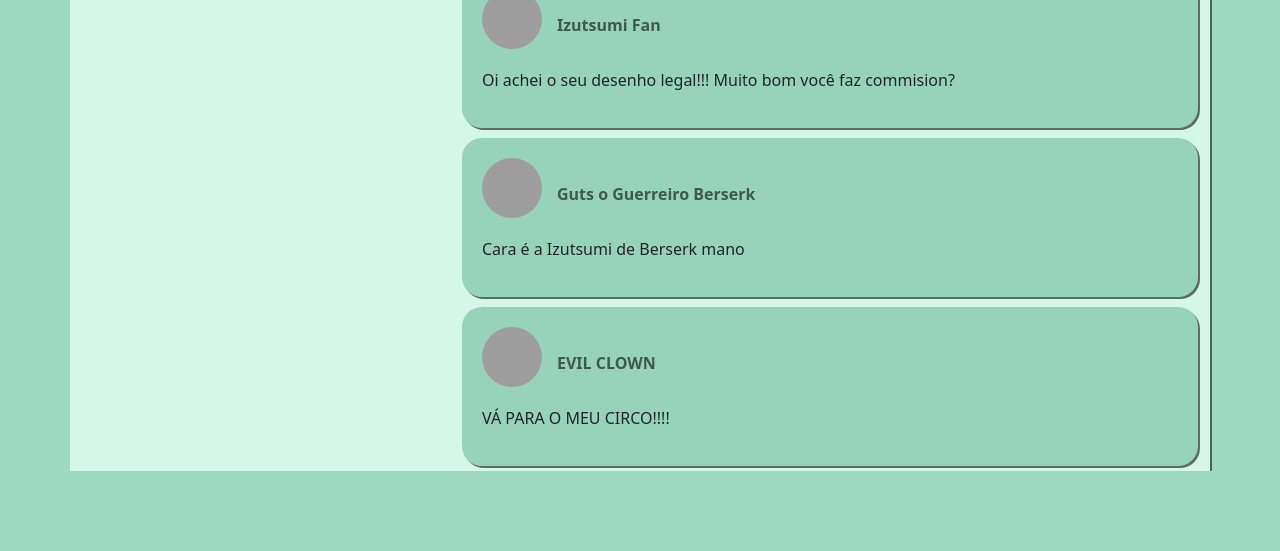
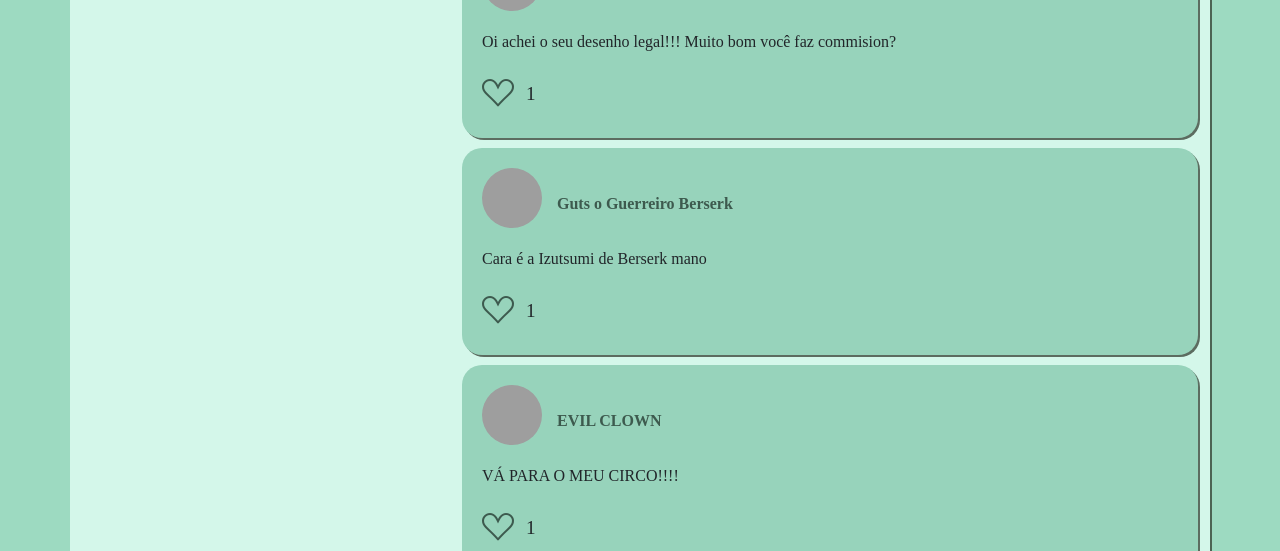
Before and after one commit to mako8231/kai-space, a Vue app in the folder frontend/: page /thread in a window 1280 px wide. Shown: the part 983-1534 px from the top of the page. Before the commit the page ends 1454 px from the top, so only its background shows below. Built offline with nearby package versions, Linux system fonts and the light colour scheme; grey boxes are pictures that could not be loaded.

Commit message:
Silly changes, added icon for like button

```diff
--- a/frontend/package.json
+++ b/frontend/package.json
@@ -15,6 +15,7 @@
     "@floating-ui/vue": "^1.1.5",
     "@popperjs/core": "^2.11.8",
     "bootstrap": "^5.3.3",
+    "bootstrap-icons": "^1.11.3",
     "jquery": "^3.7.1",
     "pinia": "^2.2.6",
     "vue": "^3.5.12",
--- a/frontend/src/assets/main.css
+++ b/frontend/src/assets/main.css
@@ -1,4 +1,7 @@
 body {
+    font-family: "Shadows Into Light", cursive;
+    font-weight: 400;
+    font-style: normal;
     background-color: rgb(157, 218, 193);
 }
 
--- a/frontend/src/components/TopThreadCommentary.vue
+++ b/frontend/src/components/ThreadPost/TopThreadCommentary.vue
@@ -51,5 +51,10 @@ export default {
                     <p>{{ commentary[this.postID] }}</p>
             </div>
         </div>
+        <div class="row">
+            <div class="container d-flex align-items-center">
+                <RouterLink><i style="color: rgb(61, 90, 78); font-size: 2rem" class="bi bi-suit-heart"></i></RouterLink><span style="margin-left: 12px; font-size: 1.2rem" class="my-1">1</span>
+            </div>
+        </div>
     </div>
 </template>
--- a/frontend/src/main.js
+++ b/frontend/src/main.js
@@ -1,8 +1,10 @@
+
 import "bootstrap/dist/css/bootstrap.min.css"
 import "bootstrap"
+import "bootstrap-icons/bootstrap-icons.svg"
+import "bootstrap-icons/font/bootstrap-icons.min.css";
 import './assets/main.css'
 //import 'bootstrap/dist/js/bootstrap.bundle'
-
 
 import { createApp } from 'vue'
 import { createPinia } from 'pinia'
--- a/frontend/src/views/Thread/ThreadView.vue
+++ b/frontend/src/views/Thread/ThreadView.vue
@@ -1,10 +1,10 @@
 <script setup>
-import ThreadStatusLabel from '@/components/ThreadStatusLabel.vue';
-import ThreadDrawingThumbnail from "@/components/ThreadDrawingThumbnail.vue"
-import ImageGallery from '@/components/ImageGallery.vue'
-import CommentForm from '@/components/CommentForm.vue'
-import TagItem from '@/components/TagItem.vue';
-import TopThreadCommentary from '@/components/TopThreadCommentary.vue';
+import ThreadStatusLabel from '@/components/ThreadPost/ThreadStatusLabel.vue';
+import ThreadDrawingThumbnail from "@/components/ThreadPost/ThreadDrawingThumbnail.vue"
+import ImageGallery from '@/components/ThreadPost/ImageGallery.vue'
+import CommentForm from '@/components/ThreadPost/CommentForm.vue'
+import TagItem from '@/components/ThreadPost/TagItem.vue';
+import TopThreadCommentary from '@/components/ThreadPost/TopThreadCommentary.vue';
 </script>
 
 <template>
@@ -13,6 +13,7 @@ import TopThreadCommentary from '@/components/TopThreadCommentary.vue';
             <div class="col-lg-4">
                 <h4>Credits:</h4>
                 <hr>
+                <div class="container">
                     <div class="d-flex">
                         <RouterLink to="/profile">
                             <img
@@ -23,6 +24,7 @@ import TopThreadCommentary from '@/components/TopThreadCommentary.vue';
                         </RouterLink>
                         <span class="op-username-thread bold-text align-self-center">Username</span>
                         <button class="thread-follow-btn btn btn-primary my-3">Follow</button>
+                    </div>
                 </div>
                 <hr>
                 <!--Post numbers-->
@@ -85,9 +87,12 @@ import TopThreadCommentary from '@/components/TopThreadCommentary.vue';
             <div class="row">
                 <h4>Top Thread Commentaries:</h4>
             </div>
+
             <TopThreadCommentary usernameID="1" postID="1"></TopThreadCommentary>
             <TopThreadCommentary usernameID="2" postID="2"></TopThreadCommentary>
             <TopThreadCommentary usernameID="3" postID="3"></TopThreadCommentary>
+            <div>
+            </div>
          </div>
        </div>
     </div>
```
Also changed, not shown: frontend/src/components/ThreadPost/CommentForm.vue (renamed from frontend/src/components/CommentForm.vue), frontend/src/components/ThreadPost/ImageGallery.vue (renamed from frontend/src/components/ImageGallery.vue), frontend/src/components/ThreadPost/TagItem.vue (renamed from frontend/src/components/TagItem.vue), frontend/src/components/ThreadPost/ThreadDrawingThumbnail.vue (renamed from frontend/src/components/ThreadDrawingThumbnail.vue), frontend/src/components/ThreadPost/ThreadStatusLabel.vue (renamed from frontend/src/components/ThreadStatusLabel.vue), 2 other files (tests, documents, lock files or other folders). Lines whose indentation alone changed are shown as unchanged.
